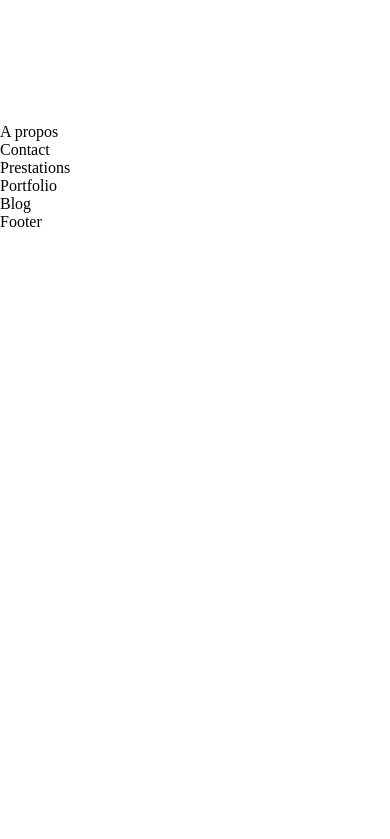
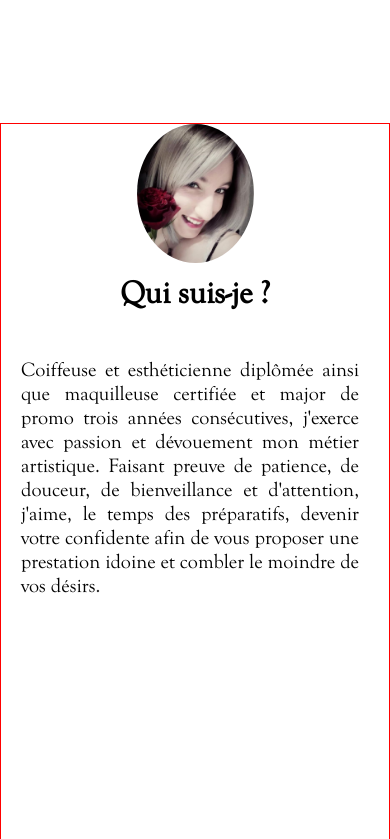
Before and after one commit to Gasyh3/omega2.0, a React (Vite) app in the folder client/: page / in a window 390 px wide. Shown: the part 805-1644 px from the top of the page. Before the commit the page ends 1036 px from the top, so only its background shows below. Built offline with nearby package versions, Linux system fonts and the light colour scheme; a web font is replaced by a local one.

Commit message:
Update about, fix problem on arrow

```diff
--- a/client/src/components/About/About.jsx
+++ b/client/src/components/About/About.jsx
@@ -1,10 +1,19 @@
 import React from 'react'
 import './About.scss'
+import ProfilePicture from '../../assets/img/picture-profile.png'
 
 function About() {
   return (
-    <div className="about">
-        A propos
+    <div className="about" id="about">
+       <section className="about__first">
+        <article className="about__article">
+          <h2 className="about__title goudy">Qui suis-je ?</h2>
+          <p className="about__text goudy">
+             Coiffeuse et esthéticienne diplômée ainsi que maquilleuse certifiée et major de promo trois années consécutives, j'exerce avec passion et dévouement mon métier artistique. Faisant preuve de patience, de douceur, de bienveillance et d'attention, j'aime, le temps des préparatifs, devenir votre confidente afin de vous proposer une prestation idoine et combler le moindre de vos désirs.
+          </p>
+          </article>
+          <img src={ProfilePicture} alt="picture profile" className="about__img" />
+        </section>
     </div>
   )
 }
--- a/client/src/components/About/About.scss
+++ b/client/src/components/About/About.scss
@@ -1 +1,67 @@
 @import "../../main.scss";
+
+.about {
+    border: 1px solid red;
+    height: 100vh;
+
+
+    &__first {
+
+        display: flex;
+        justify-content: space-between;
+    }
+
+    &__img {
+        width: 30vw;
+        height: 30vh;
+        border-radius: 50%;
+        flex-basis: 20%;
+        margin-right: 15%;
+    }
+
+    &__article {
+        margin-left: 10%;
+        flex-basis: 50%;
+        display: flex;
+        flex-direction: column;
+        justify-content: center;
+        align-items: center;
+    }
+    &__title {
+        font-size: 2rem;
+        font-weight: 700;
+        margin-bottom: 1rem;;
+    }
+
+    &__text {
+        text-align: justify;
+        font-size: 1.25rem;
+    }
+}
+
+@media screen and (max-width: 767px) {
+    .about {
+        &__first {
+            flex-direction: column-reverse;
+            align-items: center;
+        }
+
+        &__img {
+            margin-right: 0;
+        }
+
+        &__article {
+            margin-left: 0;
+        }
+
+        &__title {
+            padding: 10px;
+        }
+
+        &__text {
+            padding: 20px;
+            margin-right: 10px;
+        }
+
+    }
+}
--- a/client/src/components/ArrowDown/ArrowDown.scss
+++ b/client/src/components/ArrowDown/ArrowDown.scss
@@ -4,7 +4,7 @@
     position: absolute;
     left: 50%;
     margin-left: -30px;
-    bottom: 20px;
+    bottom: 40px;
   }
 
   .arrows path {
```
Also changed, not shown: client/src/assets/img/picture-profile.png (added).
